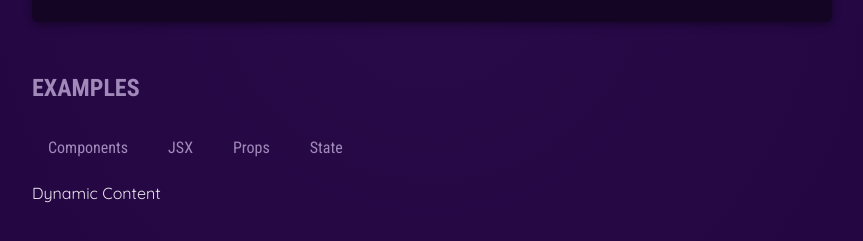
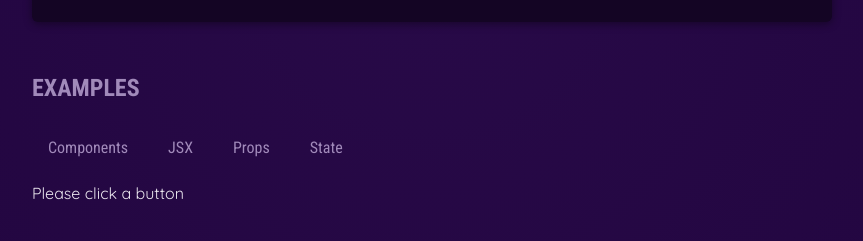
Before and after one commit to mikewanjero/RP01, a React (Vite) app: page / in a window 1280 px wide. Shown: the part 677-918 px from the top of the page, without its empty margins (208-1071 px from the left). Built offline with nearby package versions, Linux system fonts and the light colour scheme.

Commit message:
How not to update the UI

```diff
--- a/src/App.jsx
+++ b/src/App.jsx
@@ -4,9 +4,15 @@
 import TabButton from "./components/TabButton/TabButton.jsx";
 
 function App() {
-  function handleSelect() {
-    console.log("Clicked Button!");
+  let tabContent = "Please click a button";
+
+  function handleSelect(selectedButton) {
+    //selectedButton => 'components, jsx, props, state'
+    tabContent = selectedButton;
+    console.log(tabContent);
   }
+
+  console.log("App Component Rendering");
 
   return (
     <div>
@@ -24,12 +30,14 @@
         <section id="examples">
           <h2>EXAMPLES</h2>
           <menu>
-            <TabButton onSelect={handleSelect}>Components</TabButton>
-            <TabButton onSelect={handleSelect}>JSX</TabButton>
-            <TabButton onSelect={handleSelect}>Props</TabButton>
-            <TabButton onSelect={handleSelect}>State</TabButton>
+            <TabButton onSelect={() => handleSelect("components")}>
+              Components
+            </TabButton>
+            <TabButton onSelect={() => handleSelect("jsx")}>JSX</TabButton>
+            <TabButton onSelect={() => handleSelect("props")}>Props</TabButton>
+            <TabButton onSelect={() => handleSelect("state")}>State</TabButton>
           </menu>
-          Dynamic Content
+          {tabContent}
         </section>
       </main>
     </div>
--- a/src/components/TabButton/TabButton.jsx
+++ b/src/components/TabButton/TabButton.jsx
@@ -1,4 +1,6 @@
 export default function TabButton({ children, onSelect }) {
+  console.log("TabButton component executing");
+
   return (
     <li>
       <button onClick={onSelect}>{children}</button>
```
